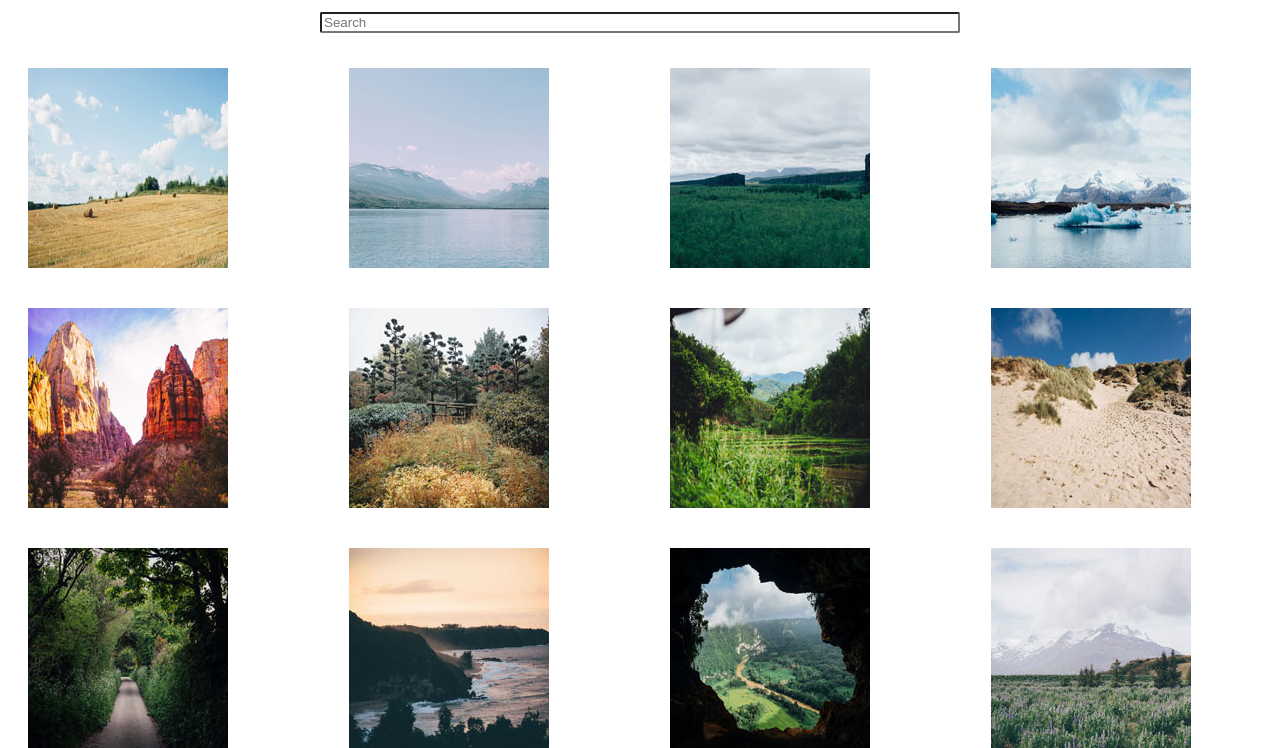
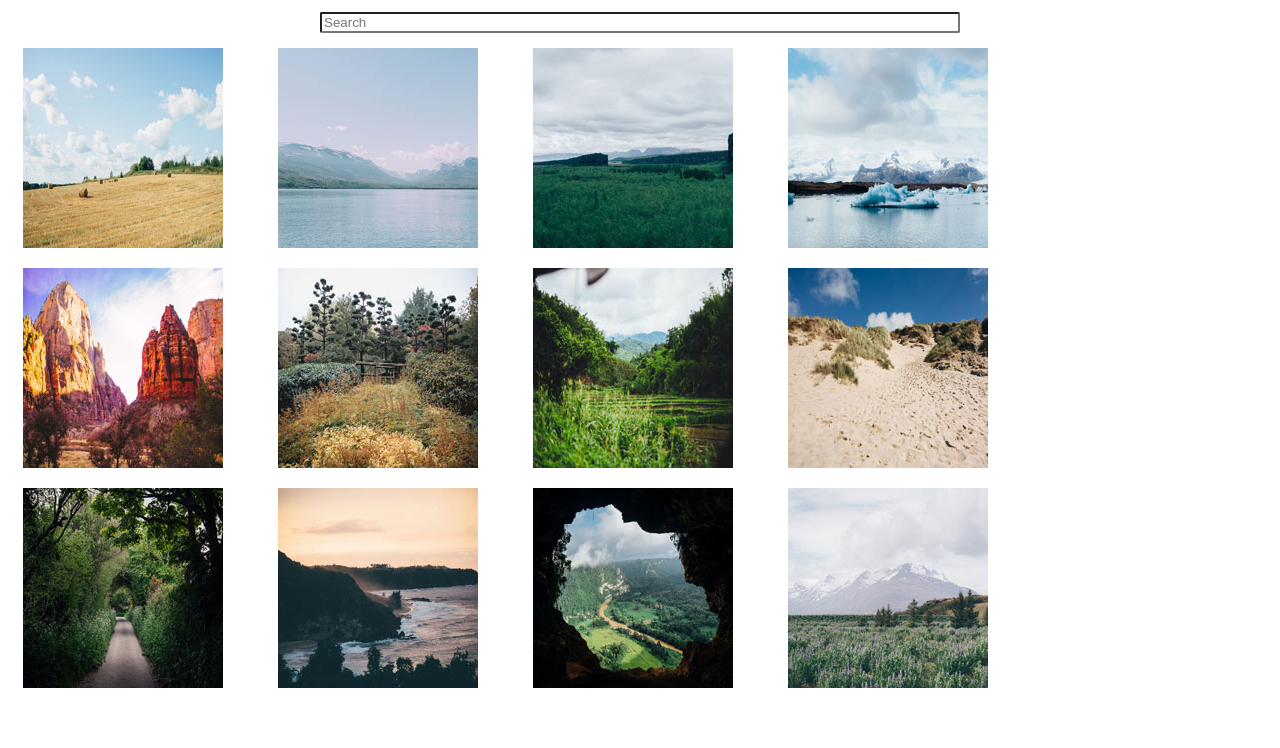
Before and after one commit to k18karome/project-5, a plain HTML site: page index.html in a window 1280 px wide. Shown: the part 58-806 px from the top of the page. Drawn offline with Linux system fonts and the light colour scheme; files whose address does not match are found by name.

Commit message:
Css work
fixing up css grid layout to my liking

```diff
--- a/css/styles.css
+++ b/css/styles.css
@@ -11,6 +11,7 @@ h1 {
 body {
 	display: flex;
 	flex-flow: column;
+	justify-content: center;
 }
 
 header {
@@ -29,22 +30,23 @@ input {
 	margin-bottom: 15px;
 }
 
+img {
+	margin-left: 15px;
+	margin-right: 15px;
+}
+
 main {
 	display: grid;
+	max-width: 1000px;
 	height: 80vh;
-	grid-template-columns: 1fr 1fr 1fr 1fr;
-	grid-template-rows: 1fr 1fr 1fr 1fr;
+	grid-template-columns: repeat(auto-fit, minmax(200px,1fr));
+	grid-template-rows: 1fr 1fr 1fr;
 	grid-gap: 20px;
-	grid-auto-flow: row;
+	justify-self: center;
 }
+
 
 div {
 	display: flex;
 	margin: auto;
 }
-
-img {
-	flex: 1;
-	margin: 20px;
-	margin-bottom: 0;
-}
--- a/index.html
+++ b/index.html
@@ -4,6 +4,7 @@
 	<head>
 		<script src="js/searchFilter.js"></script>
 		<link href="css/styles.css" rel="stylesheet">
+		<title>Interactive Photo Gallery</title>
 	</head>
 	<body>
 		<header>
```
